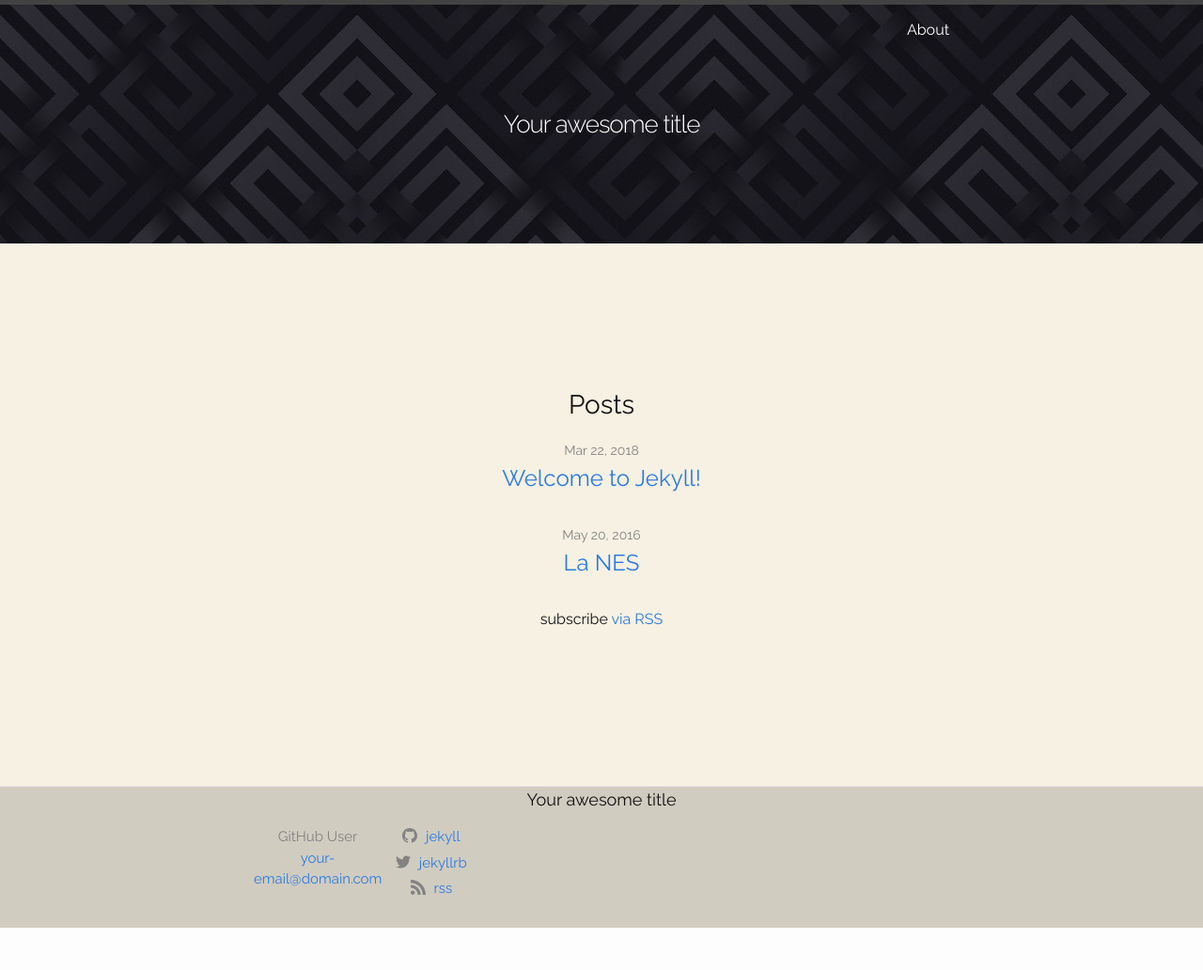
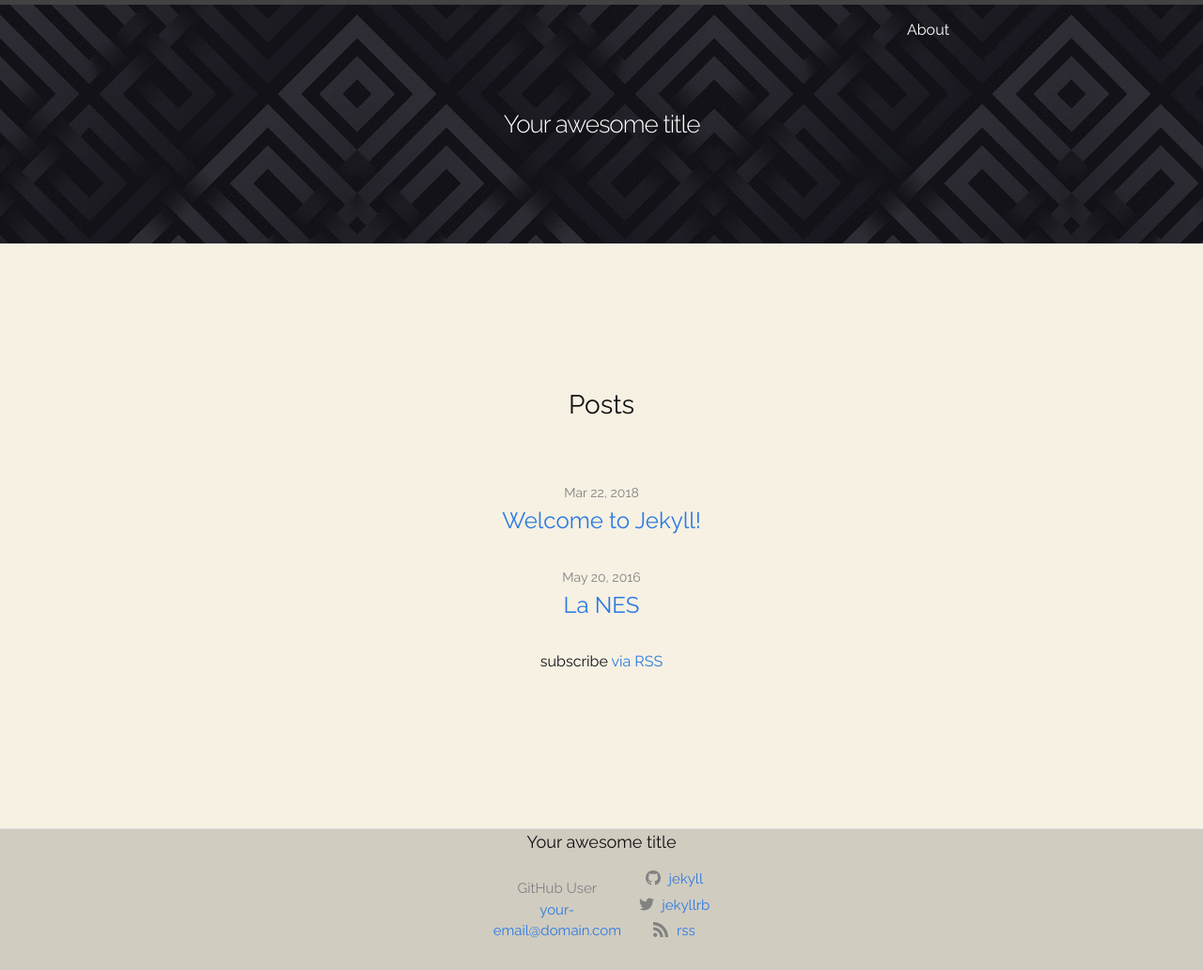
Before and after one commit to thomasdidier/retro, a Jekyll site: the page built from index.md, in a window 1280 px wide. Shown: the whole page at 94% size. Built offline with Jekyll 4.4.1, drawn with Linux system fonts in a browser that asks for light colours; before the commit the page ends 987 px from its top, so only the background shows below that.

Commit message:
placement footer

```diff
--- a/_sass/minima/_layout.scss
+++ b/_sass/minima/_layout.scss
@@ -133,10 +133,11 @@
   color: $grey-color;
   margin-left: -$spacing-unit / 2;
   @extend %clearfix;
+
 }
 
 .footer-col {
-  float: left;
+  display:inline-block;
   margin-bottom: $spacing-unit / 2;
   padding-left: $spacing-unit / 2;
 }
@@ -197,6 +198,7 @@
 
 .post-list-heading {
   @include relative-font-size(1.75);
+  padding-bottom:45px;
 }
 
 .post-list {
```
